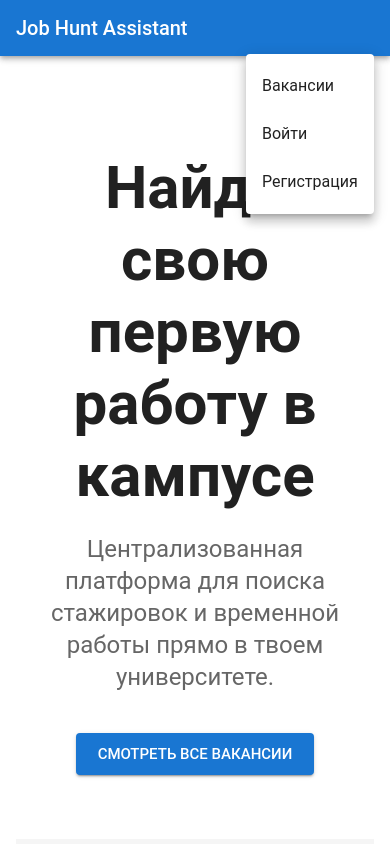
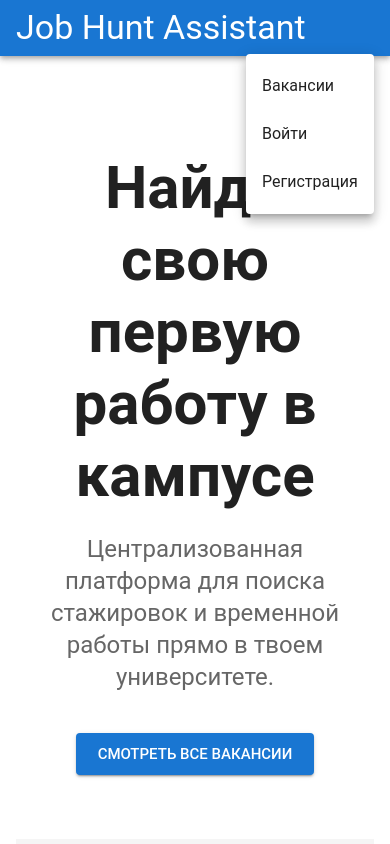
Before and after one commit to Po1nT204/job-hunt-assistant, a React (Vite) app in the folder client/: page / in a window 390 px wide. Both pictures are taken after a click on the button "menu". Shown: the top 844 px of the page. Built offline with nearby package versions, Linux system fonts and the light colour scheme; some icons are missing.

Commit message:
refactor: add mobile and desktop nav components

```diff
--- /dev/null
+++ b/client/src/widgets/Header/DesktopNav.tsx
@@ -0,0 +1,38 @@
+import { Button, Box } from '@mui/material';
+import { Link } from 'react-router-dom';
+import { useAuth } from '../../app/providers/AuthProvider';
+
+interface DesktopNavProps {
+  onLogout: () => void;
+}
+
+export const DesktopNav = ({ onLogout }: DesktopNavProps) => {
+  const { user } = useAuth();
+
+  return (
+    <Box>
+      <Button color='inherit' component={Link} to='/vacancies'>
+        Вакансии
+      </Button>
+      {user ? (
+        <>
+          <Button color='inherit' component={Link} to='/profile'>
+            Профиль
+          </Button>
+          <Button color='inherit' onClick={onLogout}>
+            Выйти
+          </Button>
+        </>
+      ) : (
+        <>
+          <Button color='inherit' component={Link} to='/login'>
+            Войти
+          </Button>
+          <Button color='inherit' component={Link} to='/register'>
+            Регистрация
+          </Button>
+        </>
+      )}
+    </Box>
+  );
+};
--- a/client/src/widgets/Header/Header.tsx
+++ b/client/src/widgets/Header/Header.tsx
@@ -2,46 +2,25 @@ import {
   AppBar,
   Toolbar,
   Typography,
-  Button,
-  Box,
-  IconButton,
-  Menu,
-  MenuItem,
   useMediaQuery,
   useTheme,
 } from '@mui/material';
-import MenuIcon from '@mui/icons-material/Menu';
 import { Link, useNavigate } from 'react-router-dom';
 import { useAuth } from '../../app/providers/AuthProvider';
 import { toast } from 'react-toastify';
-import { useState } from 'react';
+import { MobileNav } from './MobileNav';
+import { DesktopNav } from './DesktopNav';
 
 export const Header = () => {
-  const { user, logout, isLoading } = useAuth();
+  const { logout, isLoading } = useAuth();
   const navigate = useNavigate();
-
   const theme = useTheme();
   const isMobile = useMediaQuery(theme.breakpoints.down('sm'));
-  const [anchorEl, setAnchorEl] = useState<null | HTMLElement>(null);
-  const open = Boolean(anchorEl);
-
-  const handleMenu = (event: React.MouseEvent<HTMLElement>) => {
-    setAnchorEl(event.currentTarget);
-  };
-  const handleClose = () => {
-    setAnchorEl(null);
-  };
 
   const handleLogout = () => {
     logout();
     toast.info('Вы вышли из системы');
-    handleClose();
     navigate('/');
-  };
-
-  const handleNavigate = (path: string) => {
-    navigate(path);
-    handleClose();
   };
 
   if (isLoading) {
@@ -52,87 +31,22 @@ export const Header = () => {
     );
   }
 
-  const renderDesktopMenu = () => (
-    <Box>
-      <Button color='inherit' component={Link} to='/vacancies'>
-        Вакансии
-      </Button>
-      {user ? (
-        <>
-          <Button color='inherit' component={Link} to='/profile'>
-            Профиль
-          </Button>
-          <Button color='inherit' onClick={handleLogout}>
-            Выйти
-          </Button>
-        </>
-      ) : (
-        <>
-          <Button color='inherit' component={Link} to='/login'>
-            Войти
-          </Button>
-          <Button color='inherit' component={Link} to='/register'>
-            Регистрация
-          </Button>
-        </>
-      )}
-    </Box>
-  );
-
-  const renderMobileMenu = () => (
-    <>
-      <IconButton
-        size='large'
-        edge='end'
-        color='inherit'
-        aria-label='menu'
-        onClick={handleMenu}
-      >
-        <MenuIcon />
-      </IconButton>
-      <Menu anchorEl={anchorEl} open={open} onClose={handleClose}>
-        <MenuItem onClick={() => handleNavigate('/vacancies')}>
-          Вакансии
-        </MenuItem>
-        {user
-          ? [
-              <MenuItem
-                key='profile'
-                onClick={() => handleNavigate('/profile')}
-              >
-                Профиль
-              </MenuItem>,
-              <MenuItem key='logout' onClick={handleLogout}>
-                Выйти
-              </MenuItem>,
-            ]
-          : [
-              <MenuItem key='login' onClick={() => handleNavigate('/login')}>
-                Войти
-              </MenuItem>,
-              <MenuItem
-                key='register'
-                onClick={() => handleNavigate('/register')}
-              >
-                Регистрация
-              </MenuItem>,
-            ]}
-      </Menu>
-    </>
-  );
-
   return (
     <AppBar position='static'>
       <Toolbar>
         <Typography
-          variant='h6'
+          variant='h4'
           component={Link}
           to='/'
           sx={{ flexGrow: 1, color: 'inherit', textDecoration: 'none' }}
         >
           Job Hunt Assistant
         </Typography>
-        {isMobile ? renderMobileMenu() : renderDesktopMenu()}
+        {isMobile ? (
+          <MobileNav onLogout={handleLogout} />
+        ) : (
+          <DesktopNav onLogout={handleLogout} />
+        )}
       </Toolbar>
     </AppBar>
   );
--- /dev/null
+++ b/client/src/widgets/Header/MobileNav.tsx
@@ -0,0 +1,77 @@
+import { useState } from 'react';
+import { IconButton, Menu, MenuItem } from '@mui/material';
+import MenuIcon from '@mui/icons-material/Menu';
+import { useNavigate } from 'react-router-dom';
+import { useAuth } from '../../app/providers/AuthProvider';
+
+interface MobileNavProps {
+  onLogout: () => void;
+}
+
+export const MobileNav = ({ onLogout }: MobileNavProps) => {
+  const { user } = useAuth();
+  const navigate = useNavigate();
+
+  const [anchorEl, setAnchorEl] = useState<null | HTMLElement>(null);
+  const open = Boolean(anchorEl);
+
+  const handleMenu = (event: React.MouseEvent<HTMLElement>) => {
+    setAnchorEl(event.currentTarget);
+  };
+
+  const handleClose = () => {
+    setAnchorEl(null);
+  };
+
+  const handleNavigate = (path: string) => {
+    navigate(path);
+    handleClose();
+  };
+
+  const handleLogoutClick = () => {
+    onLogout();
+    handleClose();
+  };
+
+  return (
+    <>
+      <IconButton
+        size='large'
+        edge='end'
+        color='inherit'
+        aria-label='menu'
+        onClick={handleMenu}
+      >
+        <MenuIcon />
+      </IconButton>
+      <Menu anchorEl={anchorEl} open={open} onClose={handleClose}>
+        <MenuItem onClick={() => handleNavigate('/vacancies')}>
+          Вакансии
+        </MenuItem>
+        {user
+          ? [
+              <MenuItem
+                key='profile'
+                onClick={() => handleNavigate('/profile')}
+              >
+                Профиль
+              </MenuItem>,
+              <MenuItem key='logout' onClick={handleLogoutClick}>
+                Выйти
+              </MenuItem>,
+            ]
+          : [
+              <MenuItem key='login' onClick={() => handleNavigate('/login')}>
+                Войти
+              </MenuItem>,
+              <MenuItem
+                key='register'
+                onClick={() => handleNavigate('/register')}
+              >
+                Регистрация
+              </MenuItem>,
+            ]}
+      </Menu>
+    </>
+  );
+};
```
